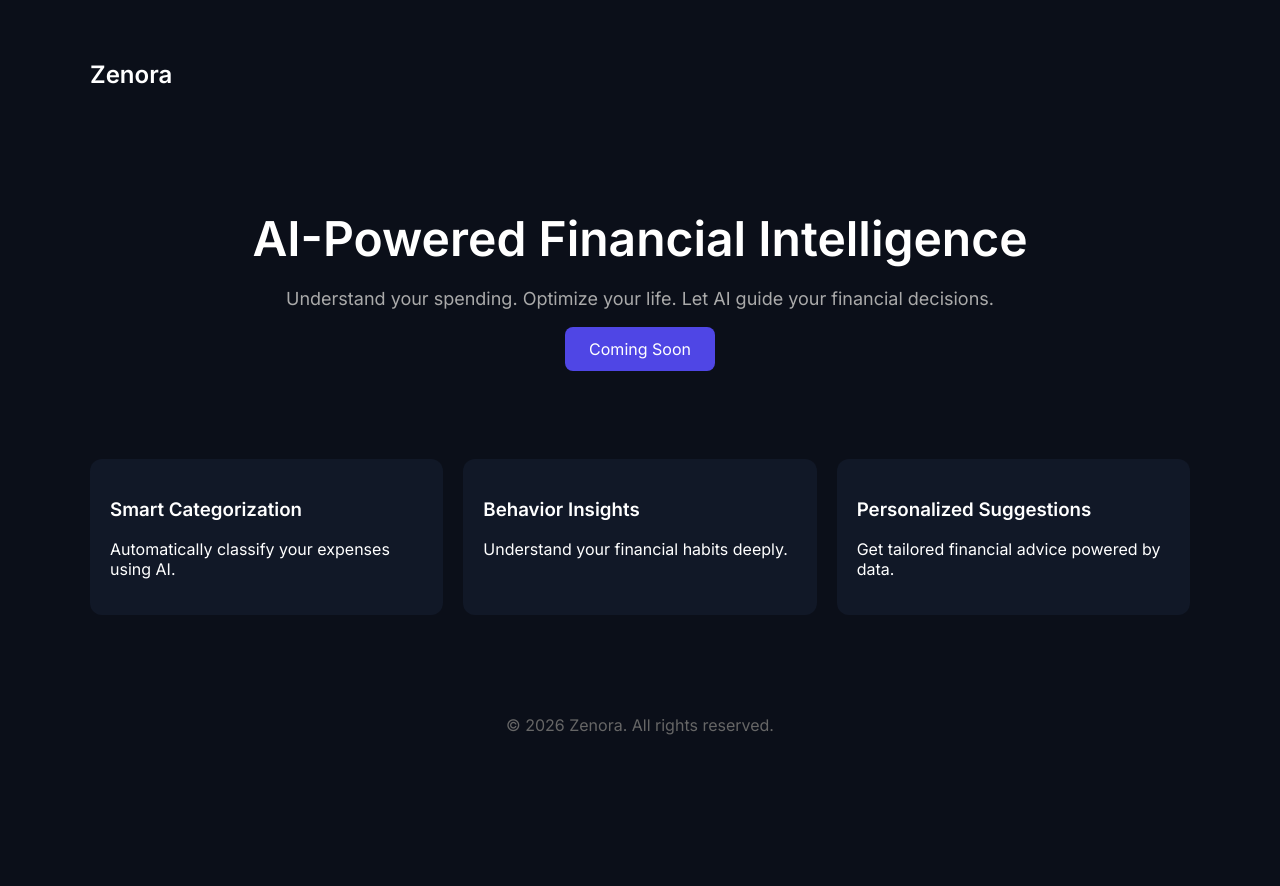
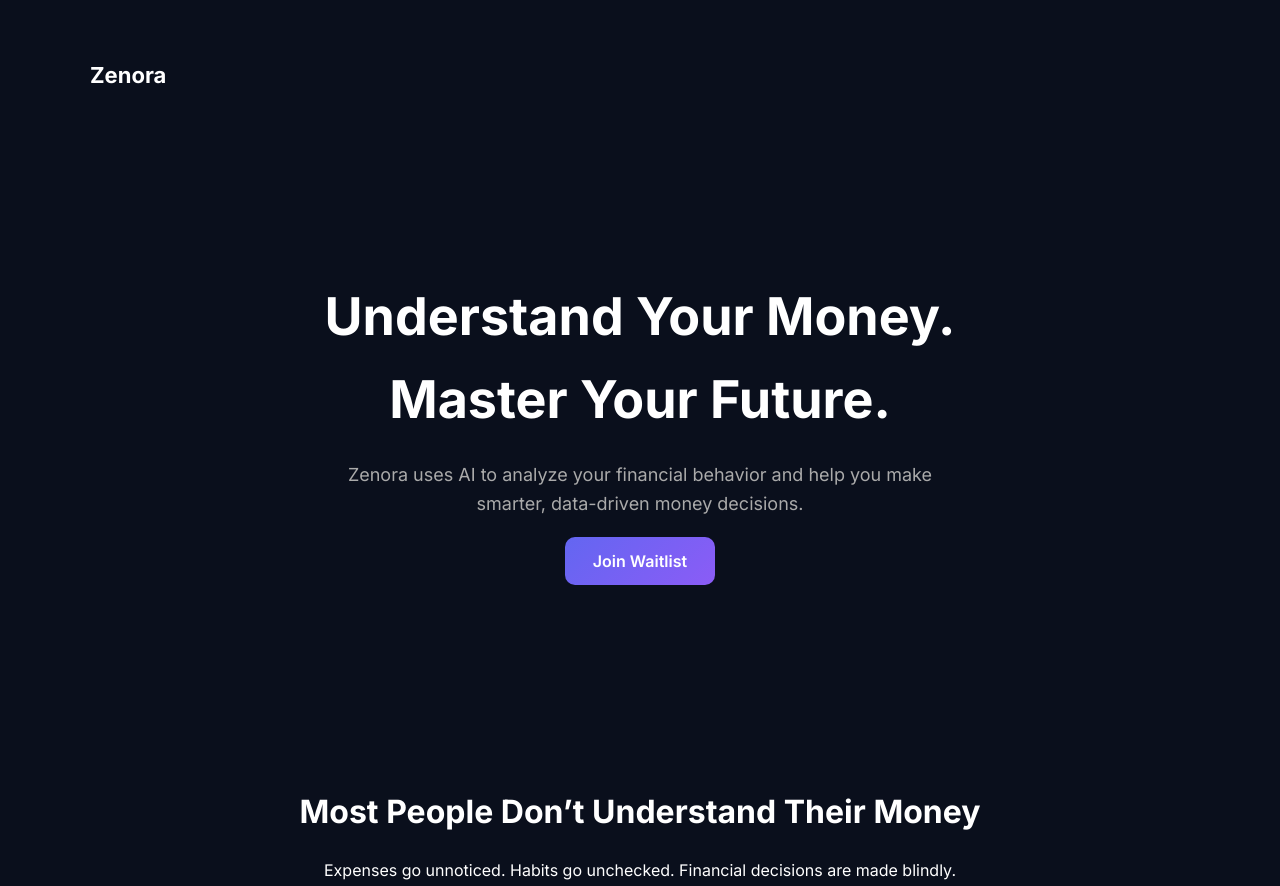
Before and after one commit to Dhrubajit-cmd/zenora-landing, a plain HTML site: page index.html in a window 1280 px wide. Shown: the top 886 px of the page. Before the commit the page ends 800 px from the top, so only its background shows below. Drawn offline with Linux system fonts and the light colour scheme.

Commit message:
V2 Website

```diff
--- a/index.html
+++ b/index.html
@@ -4,15 +4,17 @@
 <head>
     <meta charset="UTF-8" />
     <meta name="viewport" content="width=device-width, initial-scale=1.0" />
-    <title>Zenora - AI Finance Intelligence</title>
-    <link href="https://fonts.googleapis.com/css2?family=Inter:wght@300;400;600&display=swap" rel="stylesheet">
+    <title>Zenora</title>
+
+    <link href="https://fonts.googleapis.com/css2?family=Inter:wght@300;400;600;700&display=swap" rel="stylesheet">
 
     <style>
         body {
             margin: 0;
             font-family: 'Inter', sans-serif;
-            background: #0b0f19;
-            color: #ffffff;
+            background: #0a0f1c;
+            color: white;
+            line-height: 1.6;
         }
 
         .container {
@@ -29,91 +31,136 @@
         }
 
         nav h1 {
-            font-size: 24px;
-            font-weight: 600;
+            font-size: 22px;
+            font-weight: 700;
         }
 
         .hero {
             text-align: center;
-            margin-top: 80px;
+            padding: 100px 20px;
         }
 
         .hero h2 {
-            font-size: 48px;
+            font-size: 52px;
+            font-weight: 700;
             margin-bottom: 20px;
         }
 
         .hero p {
             font-size: 18px;
             color: #aaa;
+            max-width: 600px;
+            margin: auto;
             margin-bottom: 30px;
         }
 
         .btn {
-            background: #4f46e5;
-            padding: 12px 24px;
-            border-radius: 8px;
+            background: linear-gradient(135deg, #6366f1, #8b5cf6);
+            padding: 14px 28px;
+            border-radius: 10px;
             color: white;
             text-decoration: none;
-            font-weight: 500;
+            font-weight: 600;
+        }
+
+        .section {
+            padding: 80px 20px;
+            text-align: center;
+        }
+
+        .section h3 {
+            font-size: 32px;
+            margin-bottom: 20px;
         }
 
         .features {
-            margin-top: 100px;
             display: grid;
             grid-template-columns: repeat(auto-fit, minmax(250px, 1fr));
             gap: 20px;
+            margin-top: 40px;
         }
 
         .card {
             background: #111827;
-            padding: 20px;
+            padding: 25px;
             border-radius: 12px;
+            transition: 0.3s;
+        }
+
+        .card:hover {
+            transform: translateY(-5px);
         }
 
         .footer {
             text-align: center;
-            margin-top: 100px;
+            padding: 40px;
             color: #666;
         }
     </style>
 </head>
 
 <body>
+
     <div class="container">
 
         <nav>
             <h1>Zenora</h1>
         </nav>
 
+        <!-- HERO -->
         <section class="hero">
-            <h2>AI-Powered Financial Intelligence</h2>
-            <p>Understand your spending. Optimize your life. Let AI guide your financial decisions.</p>
-            <a href="#" class="btn">Coming Soon</a>
+            <h2>Understand Your Money.<br>Master Your Future.</h2>
+            <p>Zenora uses AI to analyze your financial behavior and help you make smarter, data-driven money decisions.
+            </p>
+            <a href="#" class="btn">Join Waitlist</a>
         </section>
 
-        <section class="features">
-            <div class="card">
-                <h3>Smart Categorization</h3>
-                <p>Automatically classify your expenses using AI.</p>
-            </div>
+        <!-- PROBLEM -->
+        <section class="section">
+            <h3>Most People Don’t Understand Their Money</h3>
+            <p>Expenses go unnoticed. Habits go unchecked. Financial decisions are made blindly.</p>
+        </section>
 
-            <div class="card">
-                <h3>Behavior Insights</h3>
-                <p>Understand your financial habits deeply.</p>
-            </div>
+        <!-- SOLUTION -->
+        <section class="section">
+            <h3>Zenora Changes That</h3>
+            <p>We turn your financial data into clear, actionable intelligence using AI.</p>
+        </section>
 
-            <div class="card">
-                <h3>Personalized Suggestions</h3>
-                <p>Get tailored financial advice powered by data.</p>
+        <!-- FEATURES -->
+        <section class="section">
+            <h3>What Zenora Does</h3>
+
+            <div class="features">
+                <div class="card">
+                    <h4>Smart Expense Tracking</h4>
+                    <p>Automatically categorize and analyze your spending.</p>
+                </div>
+
+                <div class="card">
+                    <h4>Behavior Insights</h4>
+                    <p>Understand your habits and patterns deeply.</p>
+                </div>
+
+                <div class="card">
+                    <h4>AI Recommendations</h4>
+                    <p>Get personalized suggestions to improve your finances.</p>
+                </div>
             </div>
         </section>
 
+        <!-- CTA -->
+        <section class="section">
+            <h3>Be Among the First to Experience Zenora</h3>
+            <a href="#" class="btn">Join Waitlist</a>
+        </section>
+
         <div class="footer">
-            <p>© 2026 Zenora. All rights reserved.</p>
+            <p>© 2026 Zenora. Built with vision.</p>
         </div>
 
     </div>
+
 </body>
 
 </html>
```
